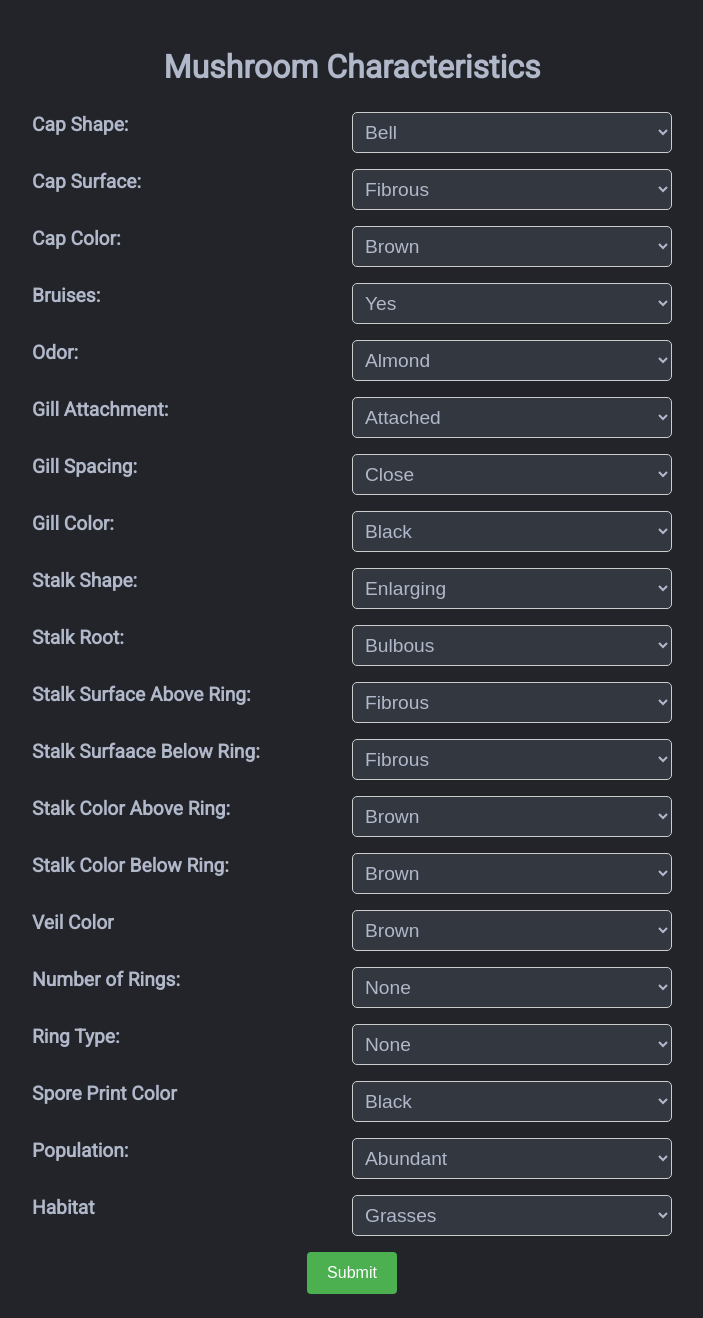
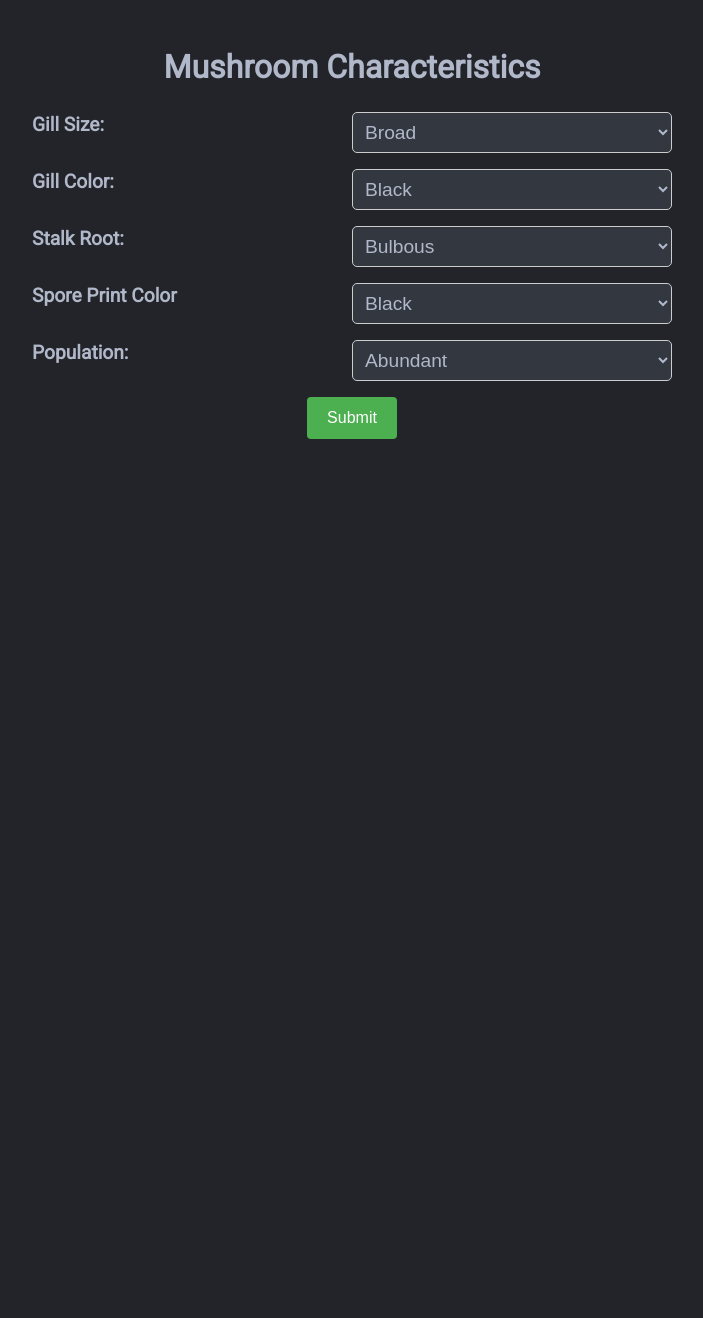
Before and after one commit to AyushAI/Mushroom-Classification, a Flask app: page / in a window 1280 px wide. Shown: the whole page, without its empty margins (288-991 px from the left). After the commit the page ends 439 px from the top, so only its background shows below. Run offline with Flask 3, Linux system fonts and the light colour scheme.

Commit message:
ui: reduced features to 5

```diff
--- a/Templates/index.html
+++ b/Templates/index.html
@@ -2,75 +2,15 @@
 <html>
   <head>
     <title>Mushroom Characteristics</title>
-    <link rel="stylesheet" type="text/css" href="./static\index.css">
+    <link rel="stylesheet" type="text/css" href="/static/index.css">
   </head>
   <body>
     <h1>Mushroom Characteristics</h1>
     <form>
-      <label for="cap-shape">Cap Shape:</label>
-      <select id="cap-shape" name="cap-shape">
-        <option value="b">Bell</option>
-        <option value="c">Conical</option>
-        <option value="x">Convex</option>
-        <option value="f">Flat</option>
-        <option value="k">Knobbed</option>
-        <option value="s">Sunken</option>
-      </select>
-
-      <label for="cap-surface">Cap Surface:</label>
-      <select id="cap-surface" name="cap-surface">
-        <option value="f">Fibrous</option>
-        <option value="g">Grooves</option>
-        <option value="y">Scaly</option>
-        <option value="s">Smooth</option>
-      </select>
-
-      <label for="cap-color">Cap Color:</label>
-      <select id="cap-color" name="cap-color">
-        <option value="n">Brown</option>
-        <option value="b">Buff</option>
-        <option value="c">Cinnamon</option>
-        <option value="g">Gray</option>
-        <option value="r">Green</option>
-        <option value="p">Pink</option>
-        <option value="u">Purple</option>
-        <option value="e">Red</option>
-        <option value="w">White</option>
-        <option value="y">Yellow</option>
-      </select>
-
-      <label for="bruises">Bruises:</label>
-      <select id="bruises" name="bruises">
-        <option value="t">Yes</option>
-        <option value="f">No</option>
-      </select>
-
-      <label for="odor">Odor:</label>
-      <select id="odor" name="odor">
-        <option value="a">Almond</option>
-        <option value="l">Anise</option>
-        <option value="c">Creosote</option>
-        <option value="y">Fishy</option>
-        <option value="f">Foul</option>
-        <option value="m">Musty</option>
-        <option value="n">None</option>
-        <option value="p">Pungent</option>
-        <option value="s">Spicy</option>
-      </select>
-
-      <label for="gill-attachment">Gill Attachment:</label>
-      <select id="gill-attachment" name="gill-attachment">
-        <option value="a">Attached</option>
-        <option value="d">Descending</option>
-        <option value="f">Free</option>
-        <option value="n">Notched</option>
-      </select>
-
-      <label for="gill-spacing">Gill Spacing:</label>
-      <select id="gill-spacing" name="gill-spacing">
-        <option value="c">Close</option>
-        <option value="w">Crowded</option>
-        <option value="d">Distant</option>
+      <label id="gill-size">Gill Size:</label>
+      <select id="gill-size" name="gill-size">
+        <option value="b">Broad</option>
+        <option value="n">Narrow</option>
       </select>
 
       <label for="gill-color">Gill Color:</label>
@@ -89,12 +29,6 @@
         <option value="y">Yellow</option>
       </select>
 
-      <label for="stalk-shape">Stalk Shape:</label>
-      <select id="stalk-shape" name="stalk-shape">
-        <option value="e">Enlarging</option>
-        <option value="t">Tapering</option>
-      </select>
-
       <label for="stalk-root">Stalk Root:</label>
       <select id="stalk-root" name="stalk-root">
         <option value="b">Bulbous</option>
@@ -103,75 +37,6 @@
         <option value="e">Equal</option>
         <option value="z">Rhizomorphs</option>
         <option value="r">Rooted</option>
-      </select>
-
-      <label for="stalk-surface-above-ring">Stalk Surface Above Ring:</label>
-      <select id="stalk-surface-above-ring" name="stalk-surface-above-ring">
-        <option value="f">Fibrous</option>
-        <option value="y">Scaly</option>
-        <option value="k">Silky</option>
-        <option value="s">Smooth</option>
-      </select>
-
-      <label for="stalk-surface-below-ring">Stalk Surfaace Below Ring:</label>
-      <select id="stalk-surface-below-ring" name="stalk-surface-below-ring">
-        <option value="f">Fibrous</option>
-        <option value="y">Scaly</option>
-        <option value="k">Silky</option>
-        <option value="s">Smooth</option>
-      </select>
-
-      <label for="stalk-color-above-ring">Stalk Color Above Ring:</label>
-      <select id="stalk-color-above-ring" name="stalk-color-above-ring">
-        <option value="n">Brown</option>
-        <option value="b">Buff</option>
-        <option value="c">Cinnamon</option>
-        <option value="g">Gray</option>
-        <option value="o">Orange</option>
-        <option value="p">Pink</option>
-        <option value="e">Red</option>
-        <option value="w">White</option>
-        <option value="y">Yellow</option>
-      </select>
-
-      <label for="stalk-color-below-ring">Stalk Color Below Ring:</label>
-      <select id="stalk-color-below-ring" name="stalk-color-below-ring">
-        <option value="n">Brown</option>
-        <option value="b">Buff</option>
-        <option value="c">Cinnamon</option>
-        <option value="g">Gray</option>
-        <option value="o">Orange</option>
-        <option value="p">Pink</option>
-        <option value="e">Red</option>
-        <option value="w">White</option>
-        <option value="y">Yellow</option>
-      </select>
-
-      <label for="veil-color">Veil Color</label>
-      <select id="veil-color" name="veil-color">
-        <option value="n">Brown</option>
-        <option value="o">Orange</option>
-        <option value="w">White</option>
-        <option value="y">Yellow</option>
-      </select>
-
-      <label for="ring-number">Number of Rings:</label>
-      <select id="ring-number" name="ring-number">
-        <option value="n">None</option>
-        <option value="o">One</option>
-        <option value="t">Two</option>
-      </select>
-
-      <label for="ring-type">Ring Type:</label>
-      <select id="ring-type" name="ring-type">
-        <option value="n">None</option>
-        <option value="c">Cobwebby</option>
-        <option value="e">Evanescent</option>
-        <option value="f">Flaring</option>
-        <option value="l">Large</option>
-        <option value="p">Pendant</option>
-        <option value="s">Sheathing</option>
-        <option value="z">Zone</option>
       </select>
 
       <label for="spore-print-color">Spore Print Color</label>
@@ -197,17 +62,6 @@
         <option value="y">Solitary</option>
       </select>
 
-      <label for="habitat">Habitat</label>
-      <select id="habitat" name="habitat">
-        <option value="g">Grasses</option>
-        <option value="l">Leaves</option>
-        <option value="m">Meadows</option>
-        <option value="p">Paths</option>
-        <option value="u">Urban</option>
-        <option value="w">Waste</option>
-        <option value="d">Woods</option>
-      </select>
-
       <div class="button">
         <button type="submit">Submit</button>
       </div>
```
